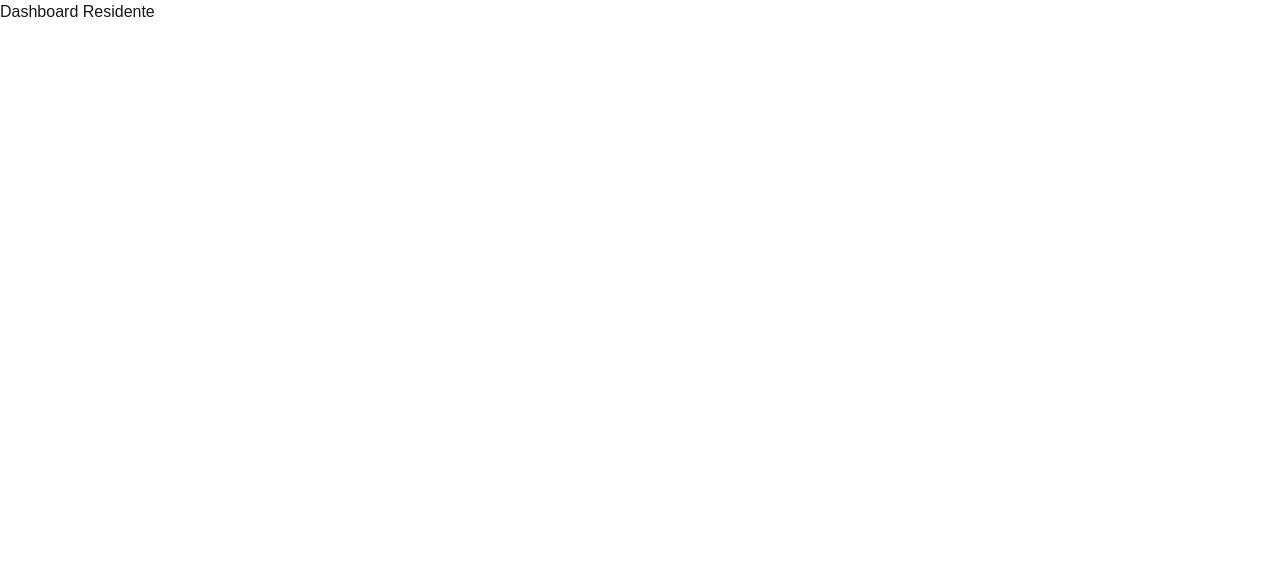
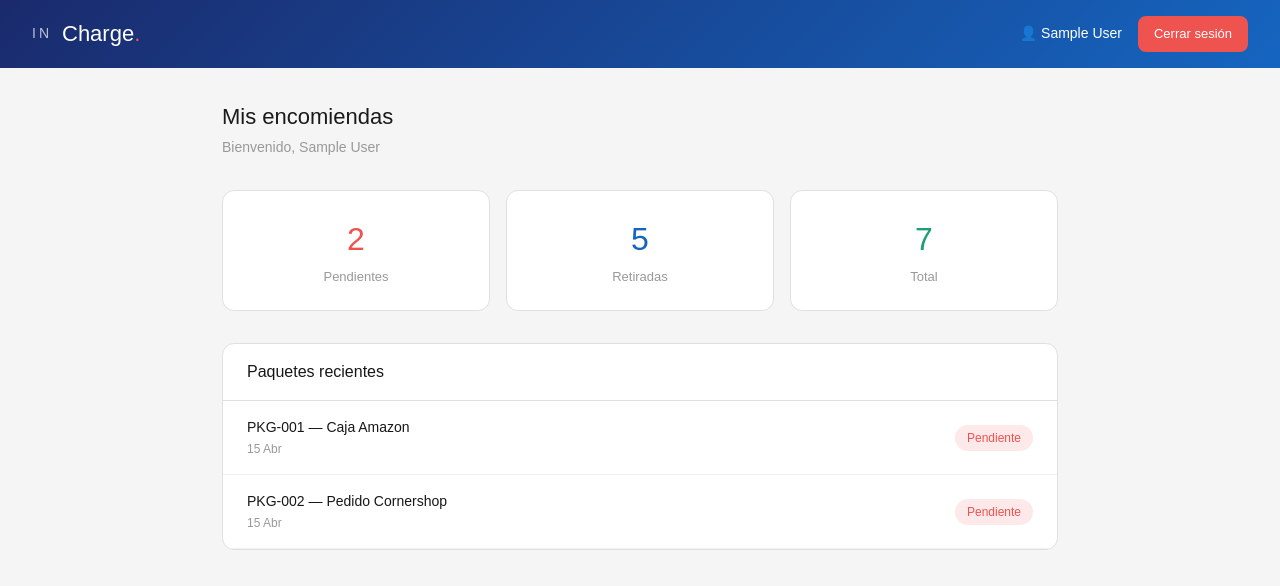
Before and after one commit to uai-cl-tics420/S216-P05-Gesti-n-Encomiendas-P05, a Next.js app in the folder app/: page /dashboard/residente in a window 1280 px wide. Shown: the top 586 px of the page. Built offline with nearby package versions, Linux system fonts and the light colour scheme; no server answers; sample sign-in values are in the browser's storage.

Commit message:
add residente dashboard v2

```diff
--- a/app/app/dashboard/residente/page.js
+++ b/app/app/dashboard/residente/page.js
@@ -1,3 +1,73 @@
-export default function Admin() {
-  return <h1>Dashboard Residente</h1>;
+"use client";
+import { useSession, signOut } from "next-auth/react";
+import { useRouter } from "next/navigation";
+import { useEffect } from "react";
+
+export default function ResidenteDashboard() {
+  const { data: session, status } = useSession();
+  const router = useRouter();
+
+  useEffect(() => {
+    if (status === "unauthenticated") router.push("/");
+  }, [status]);
+
+  if (status === "loading") return <p>Cargando...</p>;
+
+  return (
+    <main style={{minHeight: '100vh', background: '#f5f5f5', fontFamily: 'sans-serif'}}>
+
+      {/* Header */}
+      <div style={{background: 'linear-gradient(135deg, #1a2a6c, #1565C0)', padding: '1rem 2rem', display: 'flex', justifyContent: 'space-between', alignItems: 'center'}}>
+        <div style={{display: 'flex', alignItems: 'center', gap: '10px'}}>
+          <span style={{fontSize: '14px', color: 'rgba(255,255,255,0.7)', letterSpacing: '3px', textTransform: 'uppercase'}}>in</span>
+          <span style={{fontSize: '22px', fontWeight: '500', color: 'white'}}>Charge<span style={{color: '#EF5350'}}>.</span></span>
+        </div>
+        <div style={{display: 'flex', alignItems: 'center', gap: '1rem'}}>
+          <span style={{color: 'white', fontSize: '14px'}}>👤 {session?.user?.name}</span>
+          <button onClick={() => signOut({ callbackUrl: '/' })} style={{padding: '8px 16px', background: '#EF5350', color: 'white', border: 'none', borderRadius: '8px', cursor: 'pointer', fontSize: '13px'}}>
+            Cerrar sesión
+          </button>
+        </div>
+      </div>
+
+      {/* Contenido */}
+      <div style={{padding: '2rem', maxWidth: '900px', margin: '0 auto'}}>
+        <h1 style={{fontSize: '22px', fontWeight: '500', color: '#1a1a1a', marginBottom: '4px'}}>Mis encomiendas</h1>
+        <p style={{fontSize: '14px', color: '#999', marginBottom: '2rem'}}>Bienvenido, {session?.user?.name}</p>
+
+        {/* Stats */}
+        <div style={{display: 'grid', gridTemplateColumns: 'repeat(3, 1fr)', gap: '1rem', marginBottom: '2rem'}}>
+          {[
+            {label: 'Pendientes', value: '2', color: '#EF5350'},
+            {label: 'Retiradas', value: '5', color: '#1565C0'},
+            {label: 'Total', value: '7', color: '#1D9E75'},
+          ].map(({label, value, color}) => (
+            <div key={label} style={{background: 'white', borderRadius: '12px', padding: '1.5rem', textAlign: 'center', border: '0.5px solid #e0e0e0'}}>
+              <p style={{fontSize: '32px', fontWeight: '500', color, margin: 0}}>{value}</p>
+              <p style={{fontSize: '13px', color: '#999', margin: '4px 0 0'}}>{label}</p>
+            </div>
+          ))}
+        </div>
+
+        {/* Lista de paquetes */}
+        <div style={{background: 'white', borderRadius: '12px', border: '0.5px solid #e0e0e0', overflow: 'hidden'}}>
+          <div style={{padding: '1rem 1.5rem', borderBottom: '0.5px solid #e0e0e0'}}>
+            <p style={{fontWeight: '500', margin: 0}}>Paquetes recientes</p>
+          </div>
+          {[
+            {code: 'PKG-001', desc: 'Caja Amazon', date: '15 Abr', status: 'Pendiente', color: '#EF5350'},
+            {code: 'PKG-002', desc: 'Pedido Cornershop', date: '15 Abr', status: 'Pendiente', color: '#EF5350'},
+          ].map(({code, desc, date, status, color}) => (
+            <div key={code} style={{padding: '1rem 1.5rem', borderBottom: '0.5px solid #f0f0f0', display: 'flex', justifyContent: 'space-between', alignItems: 'center'}}>
+              <div>
+                <p style={{fontWeight: '500', margin: 0, fontSize: '14px'}}>{code} — {desc}</p>
+                <p style={{color: '#999', margin: '2px 0 0', fontSize: '12px'}}>{date}</p>
+              </div>
+              <span style={{background: color + '20', color, padding: '4px 12px', borderRadius: '20px', fontSize: '12px', fontWeight: '500'}}>{status}</span>
+            </div>
+          ))}
+        </div>
+      </div>
+    </main>
+  );
 }
```
